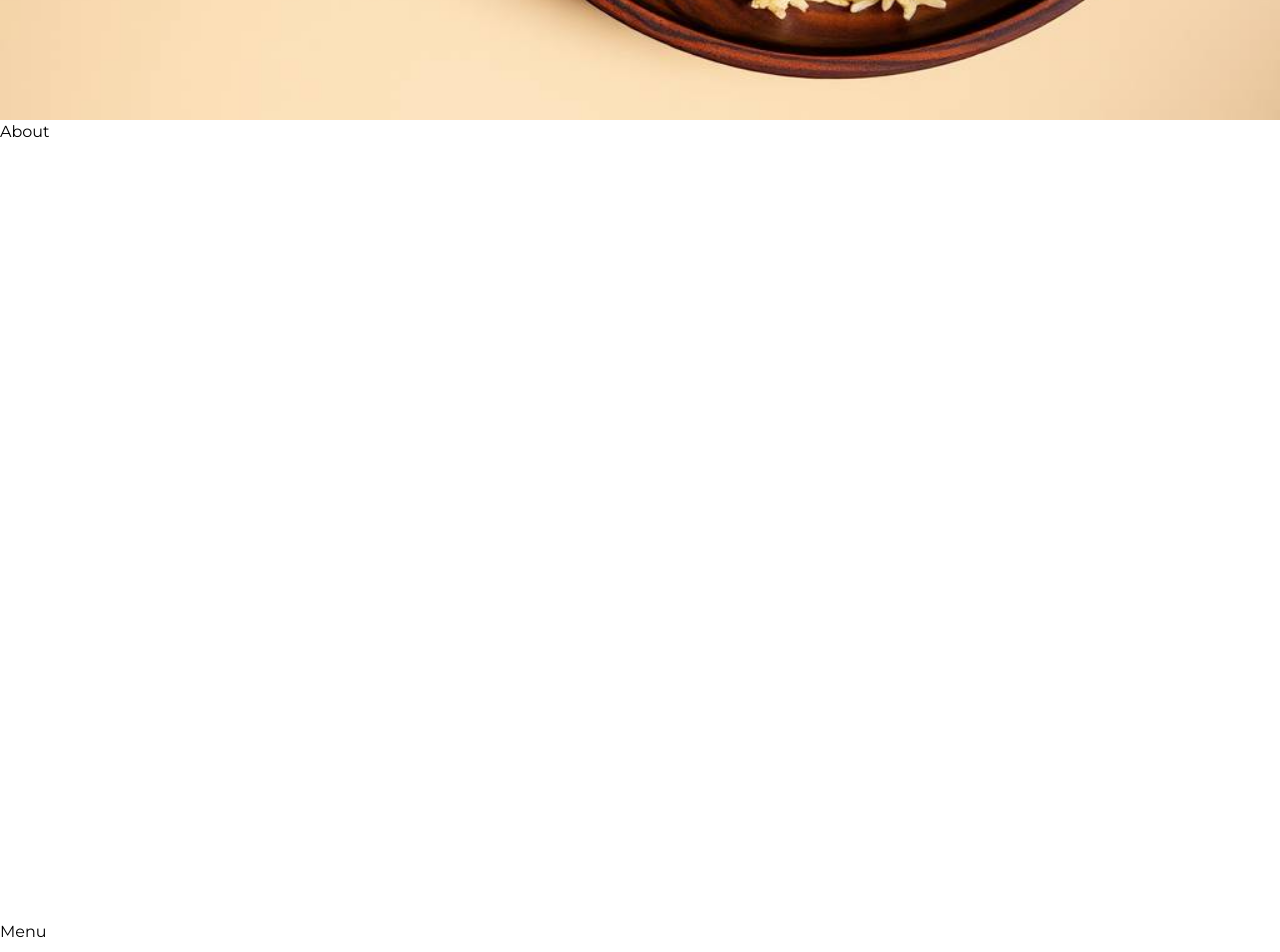
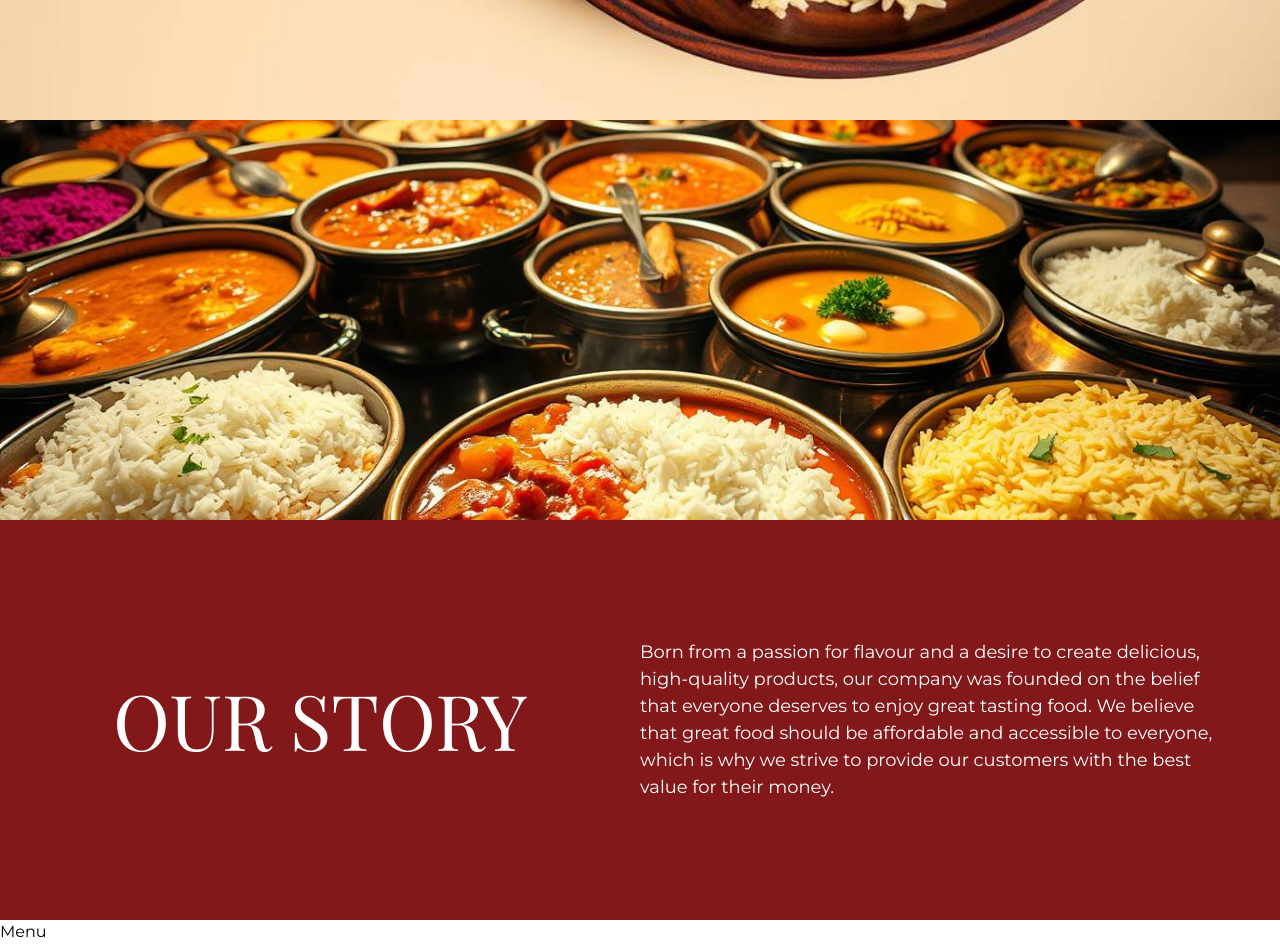
Before and after one commit to rishabh0777/Spicesaga, a React (Vite) app: page / in a window 1280 px wide. Shown: the part 920-1872 px from the top of the page. Built offline with nearby package versions, Linux system fonts and the light colour scheme.

Commit message:
Refactor About page layout and content; add image and description

```diff
--- a/src/pages/About.jsx
+++ b/src/pages/About.jsx
@@ -3,7 +3,25 @@ import AboutImg from "../assets/story.jpg"
 
 const About = () => {
   return (
-    <div className='w-full h-screen relative'>About</div>
+    <div className='w-full min-h-screen relative'>
+      <div className='w-full h-[50vh] relative'>
+        <img
+        className="w-full h-full object-cover"
+        src={AboutImg} alt="" />
+      </div>
+      <div className="w-full relative h-[50vh] bg-red-900 flex text-white">
+        <div className='w-1/2 h-full flex justify-center items-center text-[6vw]'>
+        <h1>OUR STORY</h1>
+        </div>
+        <div className="w-1/2 h-full">
+        <div className="w-[90%] text-[1.4vw] h-full flex justify-center items-center">
+          <p>
+            Born from a passion for flavour and a desire to create delicious, high-quality products, our company was founded on the belief that everyone deserves to enjoy great tasting food. We believe that great food should be affordable and accessible to everyone, which is why we strive to provide our customers with the best value for their money.
+          </p>
+        </div>
+        </div>
+      </div>
+    </div>
   )
 }
 
```
